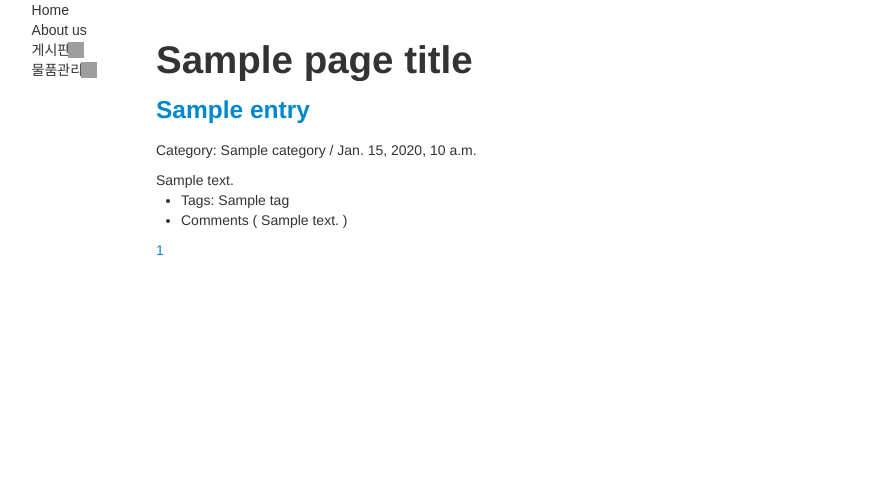
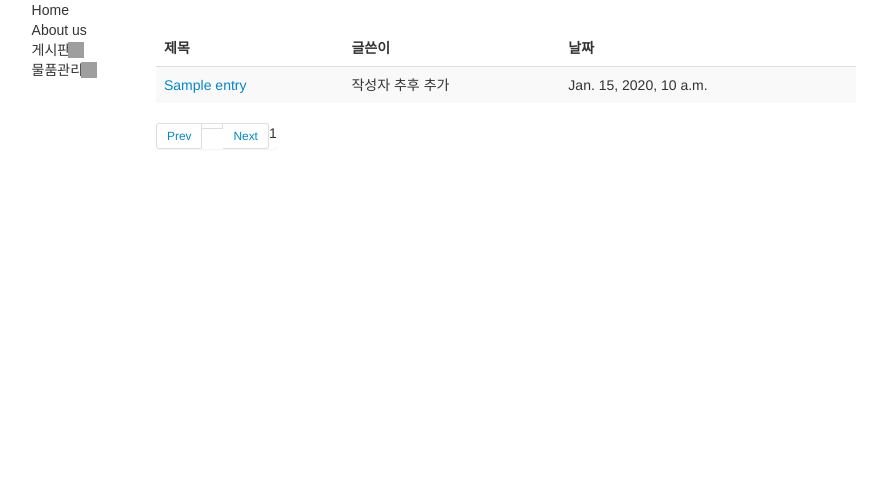
Before and after one commit to safariworld/cspclabWeb, a Django app: template templates/list.html in a window 1280 px wide. Shown: the part 159-659 px from the top of the page, without its empty margins (174-1061 px from the left). Run offline with Django 3.2, Linux system fonts and the light colour scheme; the template is opened without the code that fills it: most values are stand-ins (such as "Sample title", 1, 10 or a date in 2020); some libraries are stand-ins or nearby versions; some web fonts are replaced; grey boxes are pictures that could not be loaded.

Commit message:
list.html is modified.

```diff
--- a/templates/list.html
+++ b/templates/list.html
@@ -1,26 +1,32 @@
 {% extends "base.html" %}
 
 {% block content %}
-    <h1><strong>{{page_title}}</strong></h1>
-
-    {% for entry in entries %}
-    <div class="entry">
-        <h3 class="post_title"> <a href = "/board/read/{{entry.id}}" >{{entry.title}}</a></h3>
-            <p class="post_info">Category: {{entry.category.title}} / {{entry.createdDate}} </p>
-                <div class="post_context"> {{entry.content}} </div>
-                <ul class="post_meta">
-                    <li> Tags: {% for tag in entry.tags.all %}
-                    <span>{{tag.title}}</span>
-                    {% endfor %}</li>
-                    <li> Comments ( {{entry.comments}} )</li>
-
-                </ul>
-    </div>
-    {% endfor %}
-
-    {% for each_page in num_pages %}
-    <div>
-        <p> <a href = "/blog/page/{{each_page}}/"> {{each_page}}</a> </p>
-    </div>
-    {% endfor %}
+<table class="table  table-striped">
+    <colgroup><col class="boardcol_title"><col class="boardcol_name"><col class="boardcol_date"></colgroup>
+    <thead class="board_thead">
+        <tr>
+            <th>제목</th>
+            <th>글쓴이</th>
+            <th>날짜</th>
+        </tr>
+    </thead>
+    <tbody>
+        {% for entry in entries %}
+        <tr>
+            <td><a href = "/blog/entry/{{entry.id}}" >{{entry.title}}</a></td>
+            <td>작성자 추후 추가</td>
+            <td> {{entry.updatedDate}} </td>
+        </tr>
+        {% endfor %}
+    </tbody>
+</table>
+<div class="pagination pagination-small">
+    <ul>
+        <li><a href="#">Prev</a></li>
+        {% for each_page in num_pages %}
+        <li><a href="#"></a>{{each_page}}</li>
+        {% endfor %}
+        <li><a href="#">Next</a></li>
+    </ul>
+</div>
 {% endblock %}
```
